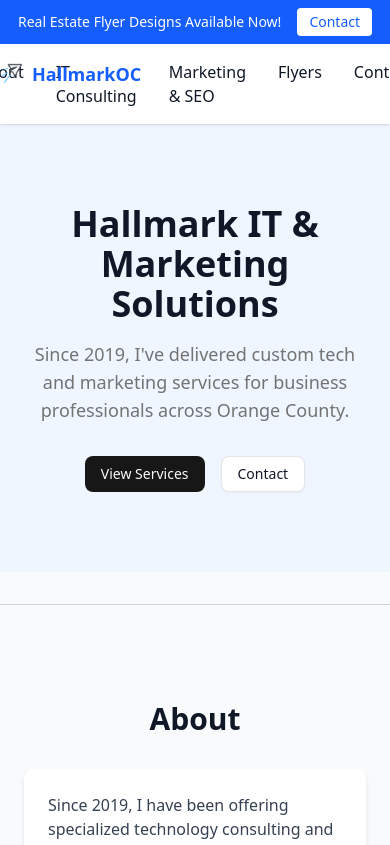
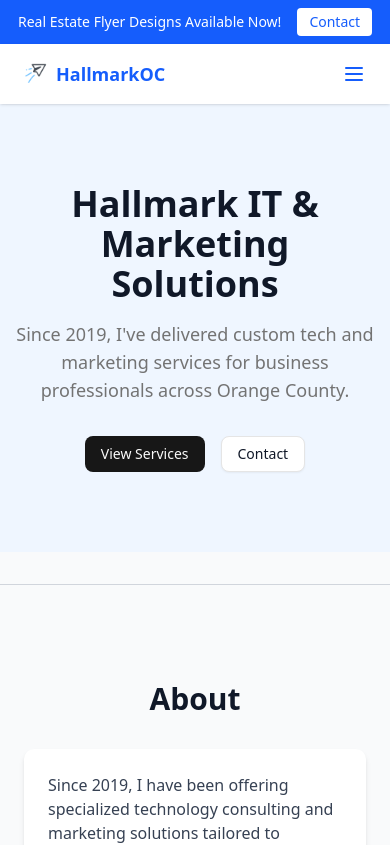
Before and after one commit to ashworth3/hallmarkoc, a Next.js app: page / in a window 390 px wide. Shown: the top 845 px of the page. Built offline with nearby package versions, Linux system fonts and the light colour scheme.

Commit message:
added mobile optimization

```diff
--- a/app/page.tsx
+++ b/app/page.tsx
@@ -1,5 +1,5 @@
 "use client";
-import React, { useEffect } from "react";
+import React, { useEffect, useState } from "react";
 import Link from "next/link";
 import Image from "next/image";
 import { Button } from "@/components/ui/button";
@@ -8,12 +8,15 @@
 import { Mail, Phone } from "lucide-react";
 
 export default function Home() {
+  const [isMenuOpen, setIsMenuOpen] = useState(false);
+
   useEffect(() => {
     document.documentElement.style.scrollBehavior = "smooth";
     return () => {
       document.documentElement.style.scrollBehavior = "auto";
     };
   }, []);
+
   return (
     <main className="min-h-screen bg-gray-50 text-gray-900">
       {/* Announcement Bar */}
@@ -28,10 +31,10 @@
       </div>
       {/* Navigation */}
       <nav className="sticky top-0 bg-white shadow-sm z-10">
-        <div className="relative max-w-6xl mx-auto px-6 py-4 flex justify-center">
+        <div className="relative w-full px-6 py-4 flex justify-between items-center">
           <Link
             href="/"
-            className="absolute left-0 inline-flex items-center text-lg font-bold text-blue-600 hover:text-blue-800"
+            className="inline-flex items-center text-lg font-bold text-blue-600 hover:text-blue-800"
           >
             <Image
               src="/flyer.png"
@@ -42,17 +45,70 @@
             />
             HallmarkOC
           </Link>
-          <div className="flex space-x-8">
-            <a href="#about" className="hover:text-blue-600">About</a>
-            <a href="#it-consulting" className="hover:text-blue-600">IT Consulting</a>
-            <a href="#marketing-seo" className="hover:text-blue-600">Marketing & SEO</a>
-            <a href="#real-estate-flyers" className="hover:text-blue-600">Flyers</a>
-            <a href="#contact" className="hover:text-blue-600">Contact</a>
+          {/* Hamburger Menu Button */}
+          <button
+            className="md:hidden text-blue-600 focus:outline-none"
+            onClick={() => setIsMenuOpen(!isMenuOpen)}
+          >
+            <svg
+              className="w-6 h-6"
+              fill="none"
+              stroke="currentColor"
+              viewBox="0 0 24 24"
+              xmlns="http://www.w3.org/2000/svg"
+            >
+              <path
+                strokeLinecap="round"
+                strokeLinejoin="round"
+                strokeWidth={2}
+                d={isMenuOpen ? "M6 18L18 6M6 6l12 12" : "M4 6h16M4 12h16M4 18h16"}
+              />
+            </svg>
+          </button>
+          {/* Desktop Menu */}
+          <div className="hidden md:flex space-x-8">
+            <a href="#about" className="hover:text-blue-600">
+              About
+            </a>
+            <a href="#it-consulting" className="hover:text-blue-600">
+              IT Consulting
+            </a>
+            <a href="#marketing-seo" className="hover:text-blue-600">
+              Marketing & SEO
+            </a>
+            <a href="#real-estate-flyers" className="hover:text-blue-600">
+              Flyers
+            </a>
+            <a href="#contact" className="hover:text-blue-600">
+              Contact
+            </a>
           </div>
         </div>
+        {/* Mobile Menu */}
+        {isMenuOpen && (
+          <div className="md:hidden bg-white shadow-md">
+            <div className="flex flex-col space-y-4 px-6 py-4">
+              <a href="#about" className="hover:text-blue-600">
+                About
+              </a>
+              <a href="#it-consulting" className="hover:text-blue-600">
+                IT Consulting
+              </a>
+              <a href="#marketing-seo" className="hover:text-blue-600">
+                Marketing & SEO
+              </a>
+              <a href="#real-estate-flyers" className="hover:text-blue-600">
+                Flyers
+              </a>
+              <a href="#contact" className="hover:text-blue-600">
+                Contact
+              </a>
+            </div>
+          </div>
+        )}
       </nav>
       {/* Hero / Home */}
-      <section id="home" className="py-20 px-6 text-center bg-blue-50">
+      <section id="home" className="py-20 px-4 text-center bg-blue-50">
         <motion.h1
           className="text-4xl md:text-5xl font-bold mb-4"
           initial={{ opacity: 0, y: -20 }}
@@ -64,10 +120,13 @@
         <p className="max-w-3xl mx-auto text-muted-foreground text-lg mb-4">
           Since 2019, I&apos;ve delivered custom tech and marketing services for business professionals across Orange County.
         </p>
-
         <div className="mt-8 flex justify-center gap-4">
-          <a href="#it-consulting"><Button>View Services</Button></a>
-          <a href="#contact"><Button variant="outline">Contact</Button></a>
+          <a href="#it-consulting">
+            <Button>View Services</Button>
+          </a>
+          <a href="#contact">
+            <Button variant="outline">Contact</Button>
+          </a>
         </div>
       </section>
       {/* Section Separator */}
--- a/package.json
+++ b/package.json
@@ -15,7 +15,7 @@
     "framer-motion": "^12.9.2",
     "lucide-react": "^0.503.0",
     "next": "15.3.1",
-    "react": "^19.0.0",
+    "react": "^19.1.0",
     "react-dom": "^19.0.0",
     "tailwind-merge": "^3.2.0"
   },
```
Also changed, not shown: 1 other file (tests, documents, lock files or other folders).
